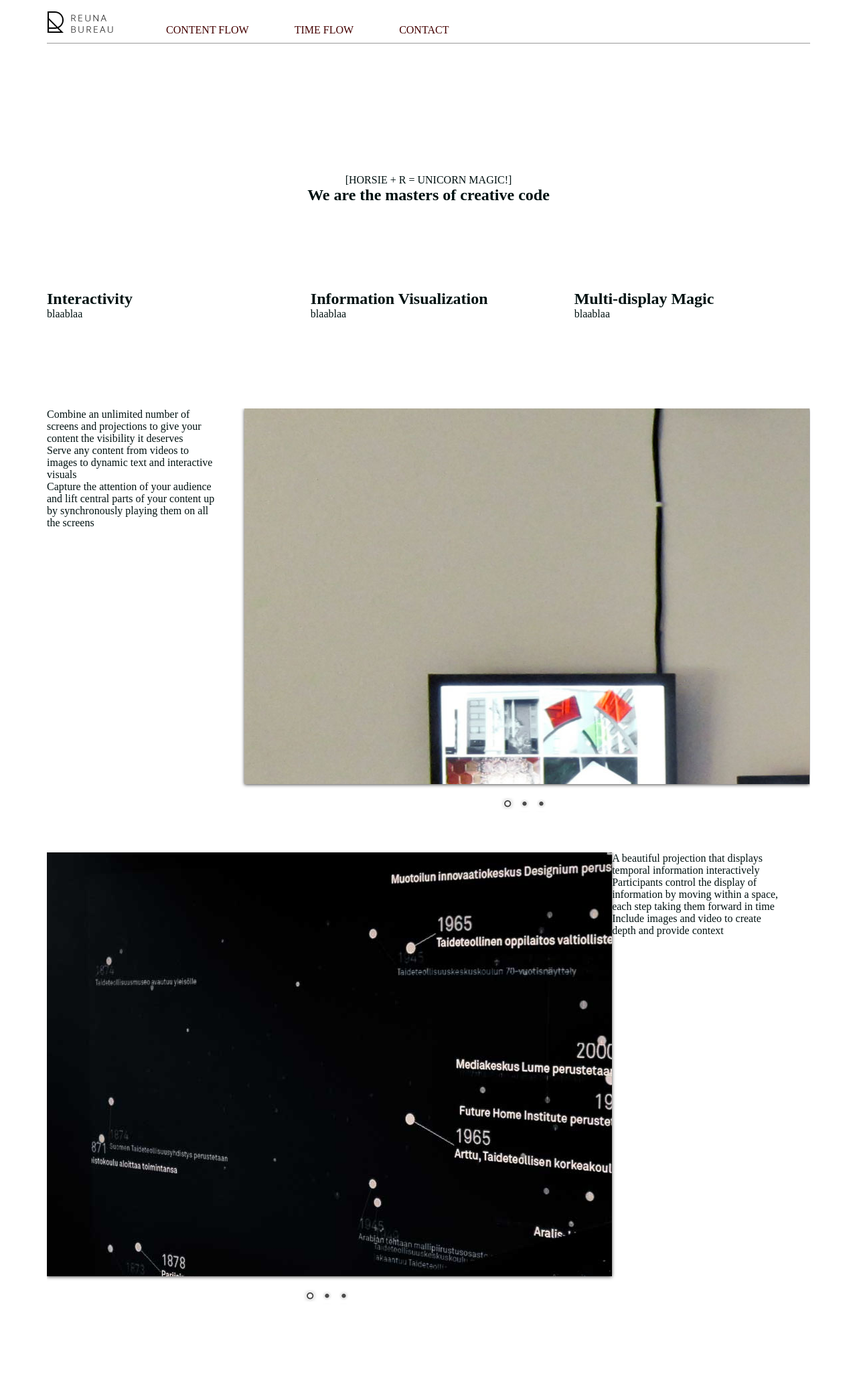
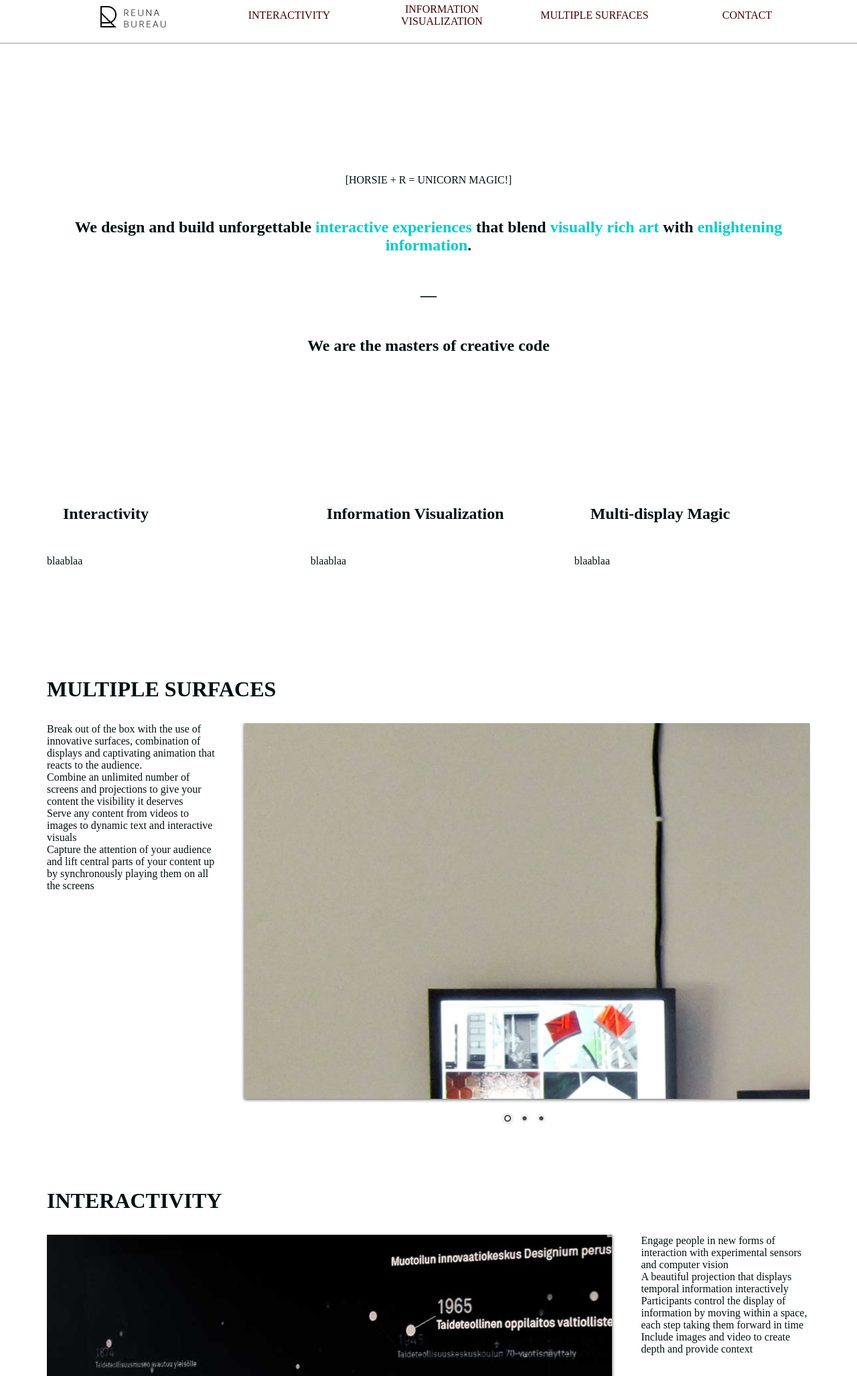
Before and after one commit to luopio/rrrrr, a PHP site: page / in a window 1280 px wide. Shown: the top 2055 px of the page at 67% size. Run offline with PHP 8.4, Linux system fonts and the light colour scheme; some libraries are stand-ins or nearby versions.

Commit message:
added information visualization bit, improved html&css

```diff
--- a/v3_website/css/styles.css
+++ b/v3_website/css/styles.css
@@ -9,45 +9,65 @@ a {
     color: #400;
 }
 
+h2 {
+    margin: 2em 1em;
+}
+
+/* target links between pages */
 a.page-link {
     display: inline-block;
     height: 3em;
     clear: both;
 }
 
-/* override the margins for the menu container */
+a.hilight {
+    color: #0cc;
+}
+
 div.menu-container {
-    padding-left: 0 !important;
-    padding-right: 0 !important;
+    padding-left: 20px;
+    padding-right: 20px;
     position: fixed;
     width: 100%;
     background: white;
     z-index: 100;
+    border-bottom: 1px solid #999;
 }
 
+/* top menu */
+nav {
+    height: 4em;
+    margin: auto;
+    max-width: 1140px;
+}
+img#top-logo { margin-top: 0.5em; }
+nav a {
+    display: table-cell;
+    vertical-align: middle;
+    width: 15%;
+    text-align: center;
+    padding: 0;
+    text-transform: uppercase;
+}
+
+/* pages */
+div.landing-page {
+    margin: 10em 2em 5em 2em;
+}
+div.contact-page {
+    min-height: 20em;
+    background: #f2f2f2;
+    padding-bottom: 15em;
+}
 
 div.slogan {
     margin: 3em auto 8em auto;
     text-align: center;
 }
 
-div.landing-page {
-    margin: 10em 2em 5em 2em;
-}
-
-div.contact-page {
-    min-height: 20em;
-}
-
-nav {
-    height: 4em;
-    border-bottom: 1px solid #999;
-}
-
-nav a {
-    display: inline-block;
-    padding: 0;
-    margin: 1em 4em 1em 0em;
+div.twelvecol h1 {
+    text-transform: uppercase;
+    margin: 1em 0em;
 }
 
 /* ============================= */
--- a/v3_website/index.html
+++ b/v3_website/index.html
@@ -24,17 +24,14 @@
 
 
 <!-- top menu that sticks around -->
-<div class="container menu-container">
-    <div class="row">
-        <div class="twelvecol">
-            <nav>
-	            <a href="#landing"><img src="images/reuna-logo-4.png" alt="Reuna" /></a>
-		        <a href="#contentflow"> CONTENT FLOW</a>
-		        <a href="#timeflow"> TIME FLOW</a>
-                <a href="#contact"> CONTACT</a>
-	        </nav>
-	    </div>
-	</div>
+<div class="menu-container">
+    <nav>
+        <a href="#landing"><img id="top-logo" src="images/reuna-logo-4.png" alt="Reuna" /></a>
+        <a href="#interactivity">Interactivity</a>
+        <a href="#infovis">Information visualization</a>
+        <a href="#surfaces">Multiple surfaces</a>
+        <a href="#contact">Contact</a>
+    </nav>
 </div>
 
 <a name="landing" id="landing" class="page-link"></a>
@@ -43,6 +40,15 @@
     <div class="row">
         <div class="twelvecol last slogan">
             <p> [HORSIE + R = UNICORN MAGIC!] </p>
+            <h2>
+                We design and build unforgettable
+                <a class="hilight" href="#timeflow">interactive experiences</a>
+                that blend <a class="hilight" href="#contentflow">visually rich art</a> with
+                <a class="hilight" href="#seismi">enlightening information</a>.
+            </h2>
+            <h2>
+                &mdash;
+            </h2>
             <h2> We are the masters of creative code </h2>
         </div>
 	</div>
@@ -63,18 +69,28 @@
 </div>
 
 
-<a name="contentflow" id="contentflow" class="page-link"></a>
+<a name="surfaces" id="surfaces" class="page-link"></a>
 
 <div class="container">
     <div class="row">
+        <div class="twelvecol last">
+            <h1> Multiple surfaces </h1>
+        </div>
+	</div>
+    <div class="row">
         <div class="threecol">
+            Break out of the box with the use
+            of innovative surfaces, combination
+            of displays and captivating animation
+            that reacts to the audience.
+
             <p>Combine an unlimited number of screens and projections to give your content the visibility it deserves</p>
 		    <p>Serve any content from videos to images to dynamic text and interactive visuals</p>
 		    <p>Capture the attention of your audience and lift central parts of your content up by synchronously playing them on all the screens</p>
         </div>
         <div class="slider-wrapper theme-default ninecol last">
             <div class="ribbon"></div>
-            <div id="content-flow-carousel" class="nivoSlider">
+            <div id="surfaces-carousel" class="nivoSlider">
 	            <img src="images/contentflow-1.jpg" alt="" />
 	            <img src="images/contentflow-2.jpg" alt="" />
 	            <img src="images/contentflow-3.jpg" alt="" />
@@ -84,24 +100,59 @@
 	</div>
 </div>
 
-<a name="timeflow" id="timeflow" class="page-link"></a>
+<a name="interactivity" id="interactivity" class="page-link"></a>
 
 <div class="container">
     <div class="row">
-        <div class="slider-wrapper theme-default ninecol last">
+        <div class="twelvecol last">
+            <h1> Interactivity </h1>
+        </div>
+	</div>
+    <div class="row">
+        <div class="slider-wrapper theme-default ninecol">
             <div class="ribbon"></div>
-            <div id="time-flow-carousel" class="nivoSlider">
+            <div id="interactivity-carousel" class="nivoSlider">
 	            <img src="images/timeflow-1.jpg" alt="" />
 	            <img src="images/timeflow-2.jpg" alt="" />
 	            <img src="images/timeflow-3.jpg" alt="" />
                 <!-- <iframe src="http://player.vimeo.com/video/33879089?title=0&amp;byline=0&amp;portrait=0&amp;color=ffffff&amp;api=1&amp;player_id=vimeo_contentflow" width="400" height="225" id="vimeo_contentflow" frameborder="0" webkitAllowFullScreen allowFullScreen></iframe> -->
             </div>
 	    </div>
-        <div class="threecol">
+        <div class="threecol last">
+            Engage people in new forms
+            of interaction with experimental
+            sensors and computer vision
+
             <p>A beautiful projection that displays temporal information interactively</p>
 		    <p>Participants control the display of information by moving within a space, each step taking them forward in time</p>
 		    <p>Include images and video to create depth and provide context</p>
         </div>
+	</div>
+</div>
+
+<a name="infovis" id="infovis" class="page-link"></a>
+
+<div class="container">
+    <div class="row">
+        <div class="twelvecol last">
+            <h1> Information visualization </h1>
+        </div>
+	</div>
+    <div class="row">
+        <div class="threecol">
+            Discover the hidden patterns in your
+            data through beautifully flowing
+            interactive visualizations
+        </div>
+        <div class="slider-wrapper theme-default ninecol last">
+            <div class="ribbon"></div>
+            <div id="infovis-carousel" class="nivoSlider">
+	            <img src="images/seismi-1.jpeg" alt="" />
+	            <img src="images/seismi-2.jpeg" alt="" />
+	            <img src="images/seismi-3.jpeg" alt="" />
+	            <img src="images/seismi-4.jpeg" alt="" />
+            </div>
+	    </div>
 	</div>
 </div>
 
@@ -117,28 +168,41 @@
 	<div class="row">
 		<div class="threecol">
 		    <h4>R</h4>
+		    <p>
+		        info@reunabureau.com
+		        +358 40 722 5101
+		    </p>
 		</div>
 		<div class="threecol">
 			<h4>Lauri Kainulainen</h4>
-			<p> Blaablaablaa </p>
+			<p>
+			    lauri@reunabureau.com
+			    +358 40 722 5101
+			</p>
 		</div>
 		<div class="threecol">
 			<h4>Gökce Taskan</h4>
-			<p> Blaablaablaa </p>
+			<p>
+			    gokce@reunabureau.com
+                +358 44 556663
+			</p>
 		</div>
 		<div class="threecol last">
 			<h4>Niko Knappe</h4>
-			<p> Blaablaablaa </p>
+			<p>
+			    niko@reunabureau.com
+                +358 50 4418182
+			</p>
 		</div>
 	</div>
 </div>
 
 <script>window.jQuery || document.write('<script src="js/libs/jquery-1.7.1.min.js"><\/script>')</script>
-<script src="http://a.vimeocdn.com/js/froogaloop2.min.js"></script>
+<!-- <script src="http://a.vimeocdn.com/js/froogaloop2.min.js"></script> -->
 <script type="text/javascript" src="js/libs/jquery.nivo.slider.pack.js"></script>
 <script type="text/javascript">
 $(window).load(function() {
-    $('#content-flow-carousel,#time-flow-carousel').nivoSlider();
+    $('#surfaces-carousel,#interactivity-carousel,#infovis-carousel').nivoSlider();
 
     // PAGE SCROLLING (uses jquery)
     $('nav a').click(function() {
```
Also changed, not shown: v3_website/images/seismi-1.jpeg (added), v3_website/images/seismi-2.jpeg (added), v3_website/images/seismi-3.jpeg (added), v3_website/images/seismi-4.jpeg (added).
